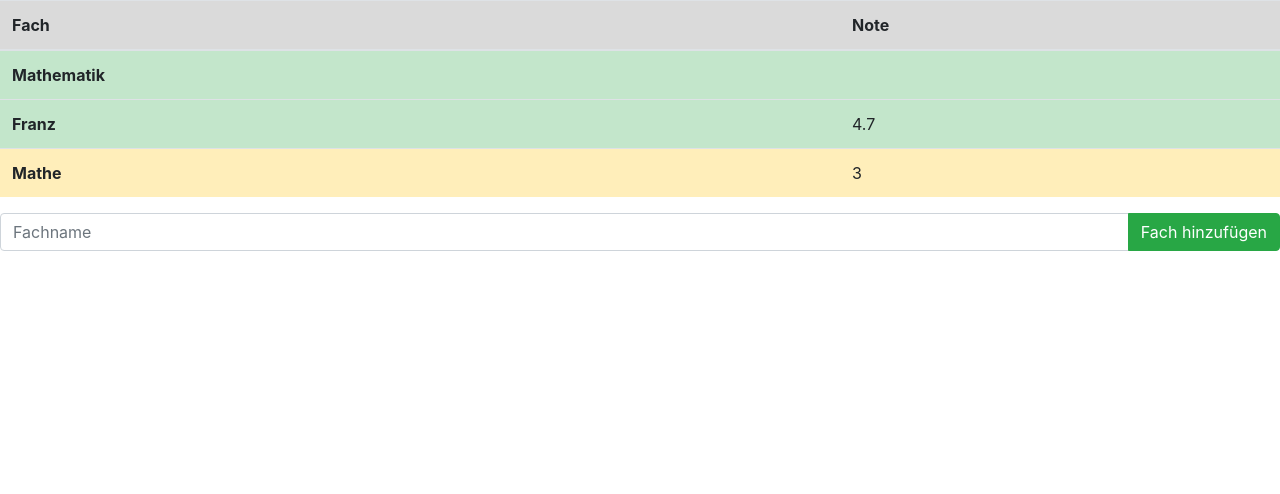
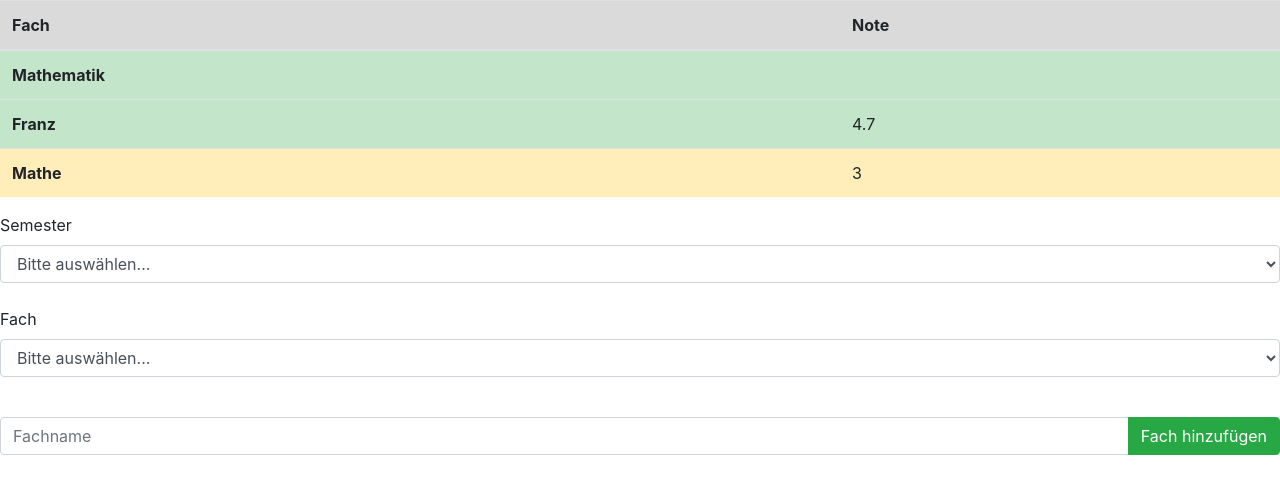
Before and after one commit to SwissPrekek/Notensystem, a PHP site: page /noten.php in a window 1280 px wide. Shown: the part 56-550 px from the top of the page. Run offline with PHP 8.4, Linux system fonts and the light colour scheme; a user stored in the database is signed in; data comes from the database, SQL or seed files in the repository; some libraries are stand-ins or nearby versions.

Commit message:
Selects erstellt

```diff
--- a/noten.php
+++ b/noten.php
@@ -137,6 +137,22 @@ if (empty($error)) {
         </table>
     </div>
 
+    <div class="form-group">
+    <label for="fc_select">Semester</label>
+    <select class="form-control" id="fc_select">
+      <option>Bitte auswählen...</option>
+    </select>
+
+    <br />
+
+    <label for="fach_select">Fach</label>
+    <select class="form-control" id="fach_select">
+      <option>Bitte auswählen...</option>
+    </select>
+  </div>
+
+  <br />
+
     <div class="input-group mb-3">
         <input type="text" class="form-control" placeholder="Fachname" aria-label="Fachname" aria-describedby="basic-addon2">
         <div class="input-group-append">
```
